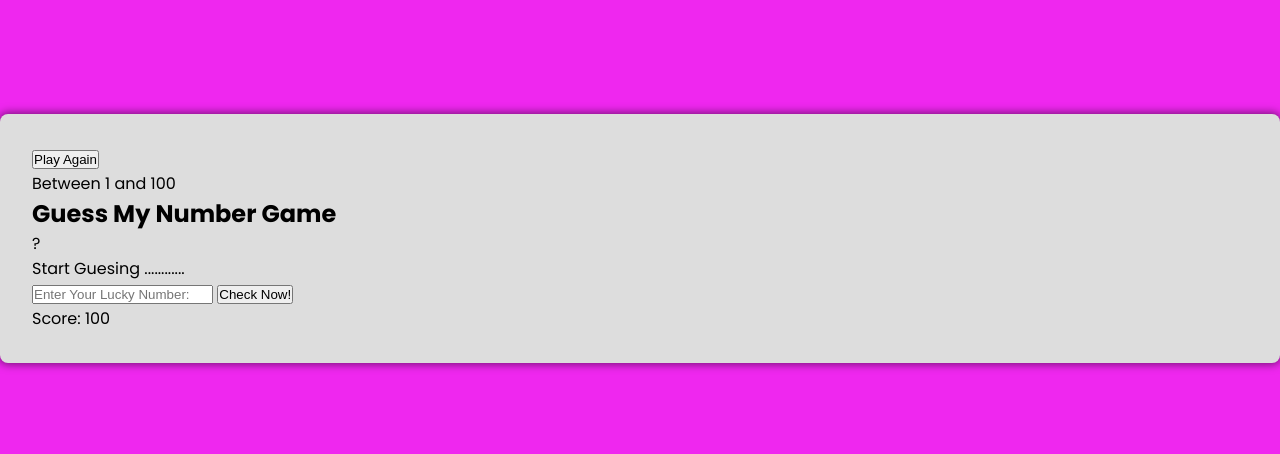
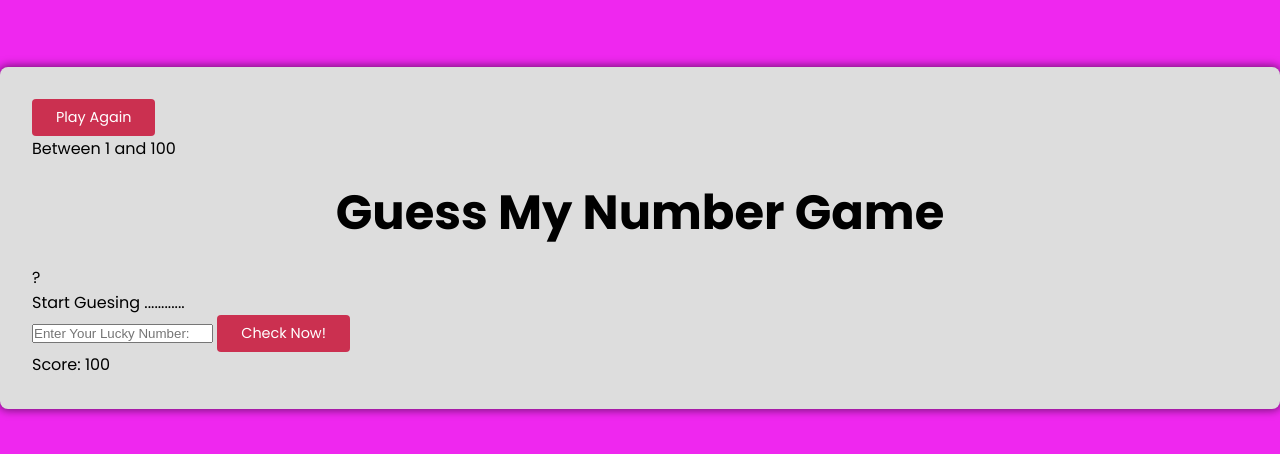
Before and after one commit to de-scientist/number_guessing_game, a website built with Vite: page index.html in a window 1280 px wide. Shown: the part 162-616 px from the top of the page. Built offline with nearby package versions, Linux system fonts and the light colour scheme.

Commit message:
give the button a type button effect

```diff
--- a/index.html
+++ b/index.html
@@ -10,7 +10,7 @@
   <body>
     <div class="container">
       <div class="container-wrapper">
-        <button class="btn btn_again">Play Again</button>
+        <button type="button" class="btn btn_again">Play Again</button>
         <p>Between 1 and 100</p>
       </div>
       <h2>Guess My Number Game</h2>
@@ -20,7 +20,7 @@
       <div class="number_data">
         <form action="">
           <input type="number" name="" id="" placeholder="Enter Your Lucky Number:" class="input_number">
-          <button class="btn btn_check">Check Now!</button>
+          <button type="button" class="btn btn_check">Check Now!</button>
         </form>
 
         <div class="content">
--- a/src/style.css
+++ b/src/style.css
@@ -33,6 +33,25 @@ body {
   justify-content: space-between;
 }
 
-.container button {
+.container .btn {
+  border: none;
+  padding: 0.5rem 1.5rem;
+  cursor: pointer;
+  outline: none;
+  font-size: 0.9rem;
+  background-color: #cb3050;
+  border-radius: 4px;
+  color: white;
+  font-family: inherit;
+}
 
+.container .btn:focus {
+  transform: scale(0.98);
+  outline: none;
 }
+
+.container h2{
+  text-align: center;
+  font-size: 3rem;
+  margin: 1rem 0;
+}
```
